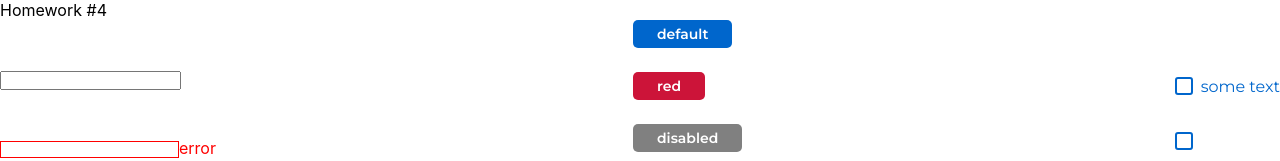
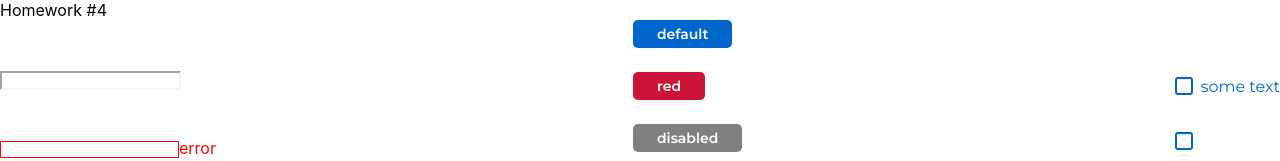
Before and after one commit to Yau1heni/hws, a React (Create React App) app: page / in a window 1280 px wide. Shown: the top 161 px of the page. Built offline with nearby package versions, Linux system fonts and the light colour scheme.

Commit message:
refactor style input

```diff
--- a/src/s2-homeworks/hw04/common/c1-SuperInputText/SuperInputText.module.css
+++ b/src/s2-homeworks/hw04/common/c1-SuperInputText/SuperInputText.module.css
@@ -2,12 +2,15 @@
 }
 
 .input {
+    border-color: whitesmoke;
 }
 
 .inputWrapper {
 }
 
 .superInput {
+    background-color: white;
+    outline: none;
 }
 
 .errorInput {
--- a/src/s2-homeworks/hw04/common/c1-SuperInputText/SuperInputText.tsx
+++ b/src/s2-homeworks/hw04/common/c1-SuperInputText/SuperInputText.tsx
@@ -48,10 +48,8 @@ const SuperInputText: React.FC<SuperInputTextPropsType> = (
         onEnter() // то вызвать его
     }
 
-    const finalSpanClassName = s.error
-        // + (spanClassName ? ' ' + spanClassName : '')
-    const finalInputClassName = s.input
-        + (error ? ' ' + s.errorInput : ' ' + s.superInput)
+    const finalSpanClassName = s.error + (spanClassName ? ' ' + spanClassName : '')
+    const finalInputClassName = s.input + (error ? ' ' + s.errorInput : ' ' + s.superInput)
         // задача на смешивание классов
 
     return (
```
